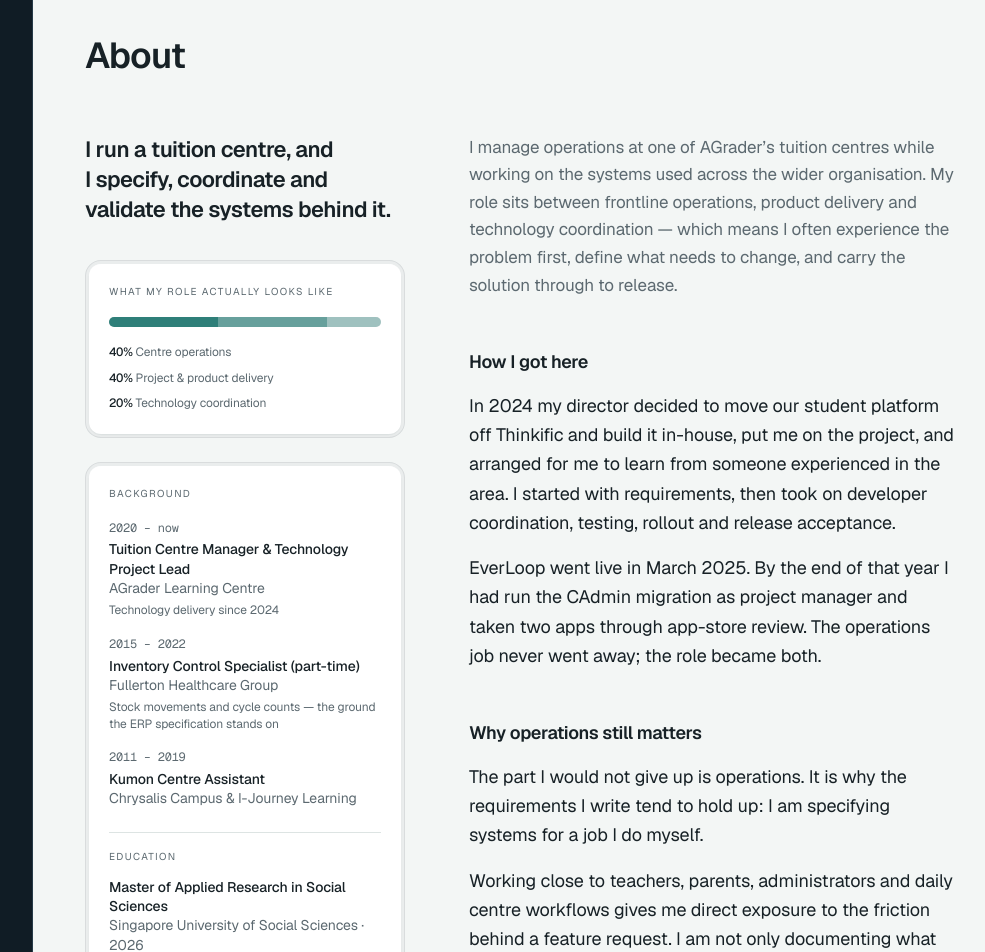
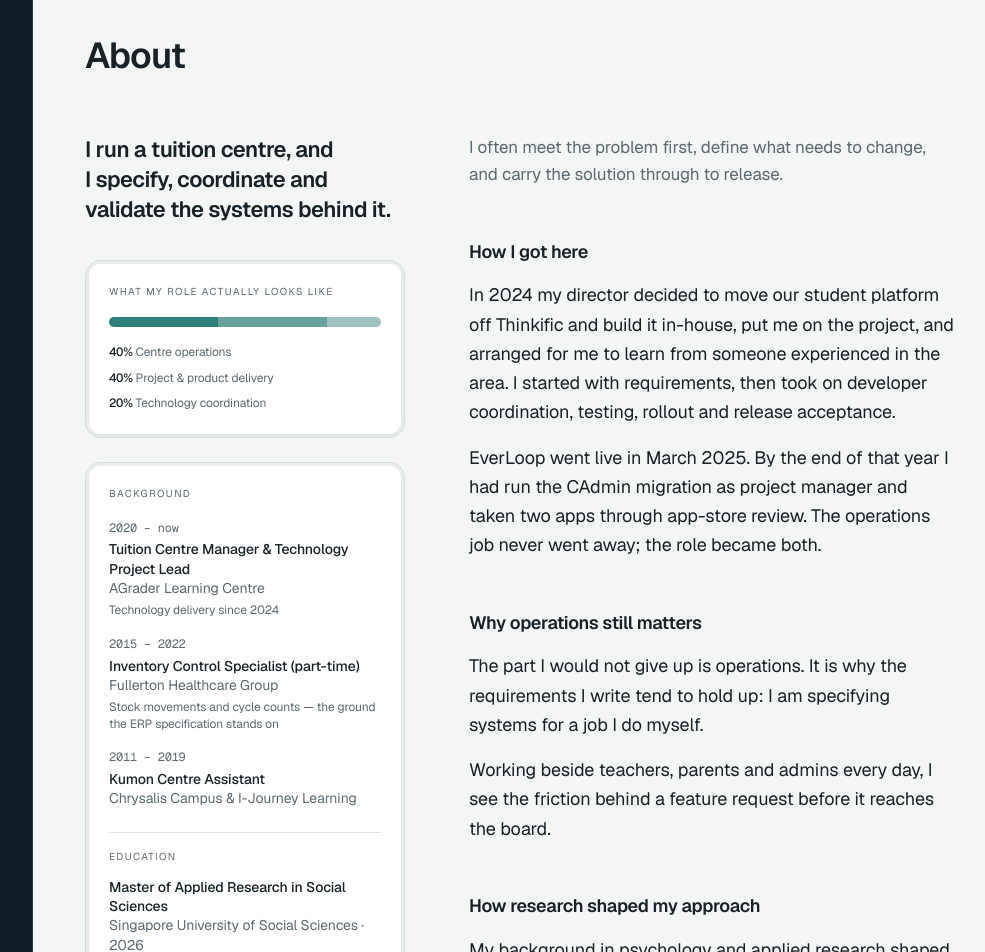
Before and after one commit to xiuwen-web/xiuwen-web.github.io, a Next.js app: page / in a window 1280 px wide. Shown: the part 5940-6892 px from the top of the page, without its empty margins (271-1256 px from the left). Built offline with nearby package versions, Linux system fonts and the light colour scheme.

Commit message:
Trim the About copy that repeated what sits above it (#17)
The About support paragraph is now one sentence, and "Why operations still matters" replaces about fifty words of restatement with one line. Wording only.

```diff
--- a/src/content/profile.ts
+++ b/src/content/profile.ts
@@ -153,8 +153,13 @@ export const profile: Profile = {
    * bar's job in words, and doing it less precisely — "even" reads as a
    * 50/50 split, which is not what the bar shows.
    */
+  /*
+   * Cut to one sentence 2026-10-01. The two sentences before it restated the
+   * lede, the 40/40/20 split and the Background card directly above; what is
+   * left is the one thing those do not say.
+   */
   aboutSupport:
-    'I manage operations at one of AGrader’s tuition centres while working on the systems used across the wider organisation. My role sits between frontline operations, product delivery and technology coordination — which means I often experience the problem first, define what needs to change, and carry the solution through to release.',
+    'I often meet the problem first, define what needs to change, and carry the solution through to release.',
 
   aboutSections: [
     {
@@ -182,7 +187,8 @@ export const profile: Profile = {
       heading: 'Why operations still matters',
       body: [
         'The part I would not give up is operations. It is why the requirements I write tend to hold up: I am specifying systems for a job I do myself.',
-        'Working close to teachers, parents, administrators and daily centre workflows gives me direct exposure to the friction behind a feature request. I am not only documenting what someone asks for — I am trying to understand why the problem exists, and whether the proposed solution will actually work in practice.',
+        /* Shortened 2026-10-01: about fifty words restating the line above. */
+        'Working beside teachers, parents and admins every day, I see the friction behind a feature request before it reaches the board.',
       ],
     },
     {
```
